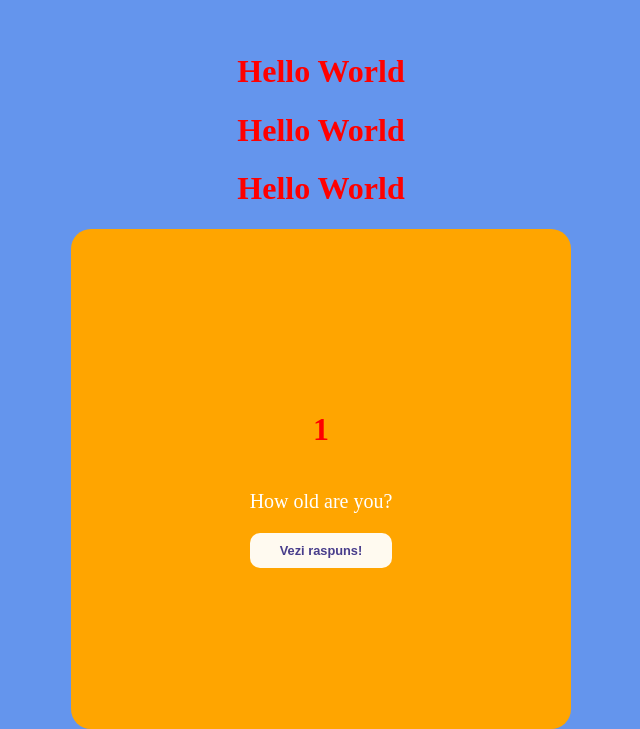
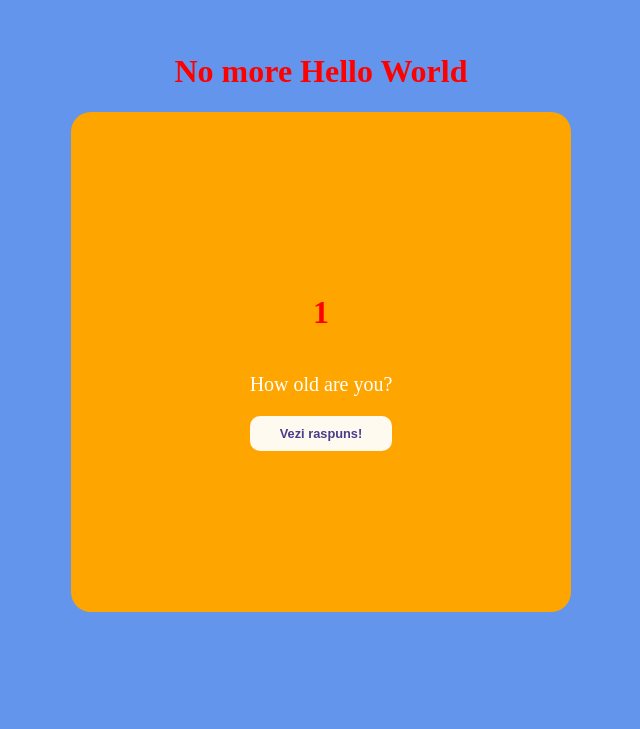
Before and after one commit to davidbacter01/davidbacter01.github.io, a plain HTML site: page index.html in a window 1280 px wide. Shown: the part 126-855 px from the top of the page, without its empty margins (319-959 px from the left). After the commit the page ends 816 px from the top, so only its background shows below. Drawn offline with Linux system fonts and the light colour scheme.

Commit message:
adds a new heading message

```diff
--- a/index.html
+++ b/index.html
@@ -8,9 +8,7 @@
 </head>
 <body>
     <div id="container">
-        <h1>Hello World</h1>
-        <h1>Hello World</h1>
-        <h1>Hello World</h1>
+        <h1>No more Hello World</h1>
         <div id="card" class="card-frame">
             <div id="front" class="card-front card-side-format">
                 <h1 id="question">Lorem, ipsum dolor.</h1>
```
